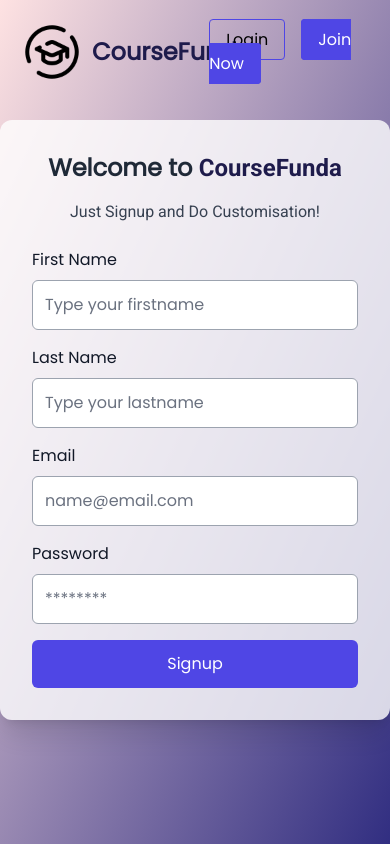
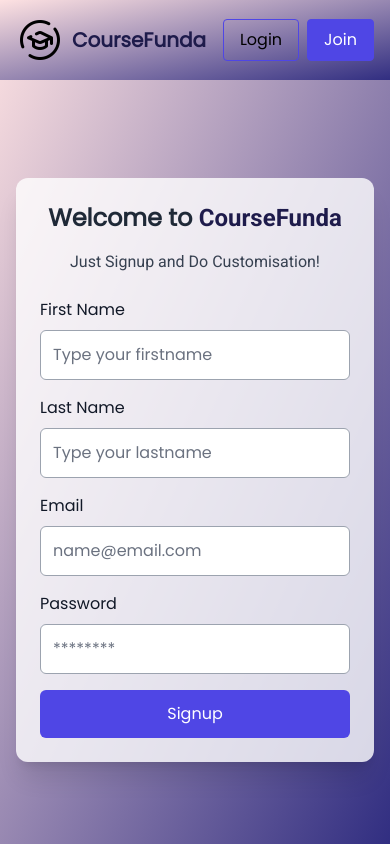
Before and after one commit to Sudip-Chel/Course-Funda_Full_Stack_Project, a React (Vite) app in the folder frontend/: page /admin/signup in a window 390 px wide. Built offline with nearby package versions, Linux system fonts and the light colour scheme.

Commit message:
Refactor AdminLogin and AdminSignup components for improved layout and error handling; enhance Courses component with search functionality and sidebar improvements

```diff
--- a/frontend/src/admin/AdminLogin.jsx
+++ b/frontend/src/admin/AdminLogin.jsx
@@ -5,28 +5,28 @@
 import toast from "react-hot-toast";
 import { BACKEND_URL } from "../utils/utils";
 import { useAdminAuth } from "../context/AdminAuthContext.jsx";
+
 function AdminLogin() {
   const [email, setEmail] = useState("");
   const [password, setPassword] = useState("");
-
   const [errorMessage, setErrorMessage] = useState("");
-
   const { login } = useAdminAuth();
-
   const navigate = useNavigate();
 
   const handleSubmit = async (e) => {
     e.preventDefault();
-  setErrorMessage(""); // Clear previous errors, if any
+    setErrorMessage(""); // Clear previous errors
 
     try {
-    const response = await axios.post(`${BACKEND_URL}/admin/login`, {email, password}, {withCredentials:true});
-
-    login(response.data.admin, response.data.token);  // update context, localStorage
-
+      const response = await axios.post(
+        `${BACKEND_URL}/admin/login`,
+        { email, password },
+        { withCredentials: true }
+      );
+      login(response.data.admin, response.data.token);
       toast.success(response.data.message);
       navigate("/admin/dashboard", { replace: true });
-  }  catch (error) {
+    } catch (error) {
       if (error.response) {
         setErrorMessage(error.response.data.errors || "Login failed");
       } else {
@@ -36,91 +36,90 @@
   };
 
   return (
-    <div className='min-h-screen bg-gradient-to-br from-red-100 to-indigo-900'>
-  <div className='container mx-auto flex items-center justify-center py-10'>
+    <div className="min-h-screen bg-gradient-to-br from-red-100 to-indigo-900 flex flex-col">
       {/* Header */}
-    <header className='absolute top-0 left-0 w-full flex justify-between items-center p-5'>
-      <div className='flex items-center space-x-2'>
-        <img src={logo} alt="CourseHaven logo" className='h-16 w-16 rounded-full' />
-        <Link to={"/"} className='text-2xl text-indigo-950 font-bold'>
+      <header className="w-full flex items-center justify-between px-4 py-4 fixed top-0 left-0 bg-gradient-to-br from-red-100 to-indigo-900 z-20">
+        <div className="flex items-center space-x-2">
+          <img src={logo} alt="CourseHaven logo" className="h-12 w-12 sm:h-16 sm:w-16 rounded-full" />
+          <Link to="/" className="text-xl sm:text-2xl text-indigo-950 font-bold">
             CourseHaven
           </Link>
         </div>
-      <div className='space-x-4'>
+        <div className="flex space-x-2">
           <Link
-          to={"/admin/signup"}
-          className='px-4 py-2 border border-indigo-600 rounded hover:bg-indigo-600 hover:text-white transition'
+            to="/admin/signup"
+            className="px-4 py-2 border border-indigo-600 rounded hover:bg-indigo-600 hover:text-white text-base transition"
           >
             Signup
           </Link>
           <Link
-          to={"/courses"}
-          className='px-4 py-2 bg-indigo-600 text-white border border-indigo-600 rounded hover:bg-transparent hover:text-black transition'
+            to="/courses"
+            className="px-4 py-2 border bg-indigo-600 text-white border-indigo-600 rounded hover:bg-transparent hover:text-black text-base transition"
           >
-          Join now
+            Join
           </Link>
         </div>
       </header>
 
-    {/* Admin Login Form */}
-    <div className='bg-white/80 p-8 rounded-xl shadow-xl w-full max-w-md mt-20'>
-      <h2 className='text-2xl font-bold mb-4 text-center text-gray-800'>
-        Welcome to <span className='text-indigo-950'>CourseHaven</span>
+      {/* Form Section */}
+      <main className="flex-grow flex items-center justify-center px-4 pt-24">
+        <div className="bg-white/80 p-6 sm:p-8 rounded-xl shadow-xl w-full max-w-md">
+          <h2 className="text-2xl font-bold mb-4 text-center text-gray-800">
+            Welcome to <span className="text-indigo-950">CourseHaven</span>
           </h2>
-      <p className='text-center text-gray-700 mb-6'>
+          <p className="text-center text-gray-700 mb-6">
             Log in to access admin dashboard!
           </p>
-      <form onSubmit={handleSubmit}>
-        <div className='mb-4'>
-          <label htmlFor='email' className='text-gray-900 mb-2 block'>
+          <form onSubmit={handleSubmit} className="space-y-4">
+            <div>
+              <label htmlFor="email" className="text-gray-900 mb-2 block">
                 Email
               </label>
               <input
-            type='email'
-            id='email'
-            name='email'
-            autoComplete='email'
+                type="email"
+                id="email"
+                name="email"
+                autoComplete="email"
                 value={email}
-            onChange={(e) => setEmail(e.target.value)}
-            className='w-full p-3 rounded-md bg-white border border-gray-400 focus:outline-none focus:ring-2 focus:ring-indigo-600'
-            placeholder='name@email.com'
+                onChange={e => setEmail(e.target.value)}
+                className="w-full p-3 rounded-md bg-white border border-gray-400 focus:outline-none focus:ring-2 focus:ring-indigo-600"
+                placeholder="name@email.com"
                 required
-            aria-label='Email'
+                aria-label="Email"
               />
             </div>
-        <div className='mb-4'>
-          <label htmlFor='password' className='text-gray-900 mb-2 block'>
+            <div>
+              <label htmlFor="password" className="text-gray-900 mb-2 block">
                 Password
               </label>
               <input
-            type='password'
-            id='password'
-            name='password'
-            autoComplete='current-password'
+                type="password"
+                id="password"
+                name="password"
+                autoComplete="current-password"
                 value={password}
-            onChange={(e) => setPassword(e.target.value)}
-            className='w-full p-3 rounded-md bg-white border border-gray-400 focus:outline-none focus:ring-2 focus:ring-indigo-600'
-            placeholder='********'
+                onChange={e => setPassword(e.target.value)}
+                className="w-full p-3 rounded-md bg-white border border-gray-400 focus:outline-none focus:ring-2 focus:ring-indigo-600"
+                placeholder="********"
                 required
-            aria-label='Password'
+                aria-label="Password"
               />
             </div>
             {errorMessage && (
-          <div className='mb-4 text-red-600 text-sm whitespace-pre-line text-center'>
+              <div className="text-red-600 text-sm whitespace-pre-line text-center">
                 {errorMessage}
               </div>
             )}
             <button
-          type='submit'
-          className='w-full bg-indigo-600 hover:bg-indigo-700 text-white py-3 px-6 rounded-md transition'
+              type="submit"
+              className="w-full bg-indigo-600 hover:bg-indigo-700 text-white py-3 px-6 rounded-md transition"
             >
               Login
             </button>
           </form>
         </div>
+      </main>
     </div>
-</div>
-
   );
 }
 
--- a/frontend/src/admin/AdminSignup.jsx
+++ b/frontend/src/admin/AdminSignup.jsx
@@ -10,7 +10,6 @@
   const [lastName, setLastName] = useState("");
   const [email, setEmail] = useState("");
   const [password, setPassword] = useState("");
-
   const [errorMessage, setErrorMessage] = useState("");
 
   const navigate = useNavigate();
@@ -34,46 +33,51 @@
           },
         }
       );
-      console.log("Signup successful: ", response.data);
       toast.success(response.data.message);
       navigate("/admin/login");
     } catch (error) {
       if (error.response) {
         setErrorMessage(error.response.data.errors || "AdminSignup failed!!!");
+        toast.error("AdminSignup failed!!!");
       }
     }
   };
 
   return (
-   <div className='min-h-screen bg-gradient-to-br from-red-100 to-indigo-900'>
-  <div className='container mx-auto flex items-center justify-center py-10'>
+    <div className="min-h-screen bg-gradient-to-br from-red-100 to-indigo-900 flex flex-col">
       {/* Header */}
-    <header className='absolute top-0 left-0 w-full flex justify-between items-center p-5'>
-      <div className='flex items-center space-x-2'>
-        <img src={logo} alt="CourseFunda logo" className='h-16 w-16 rounded-full' />
-        <h1 className='text-2xl text-indigo-950 font-bold'>CourseFunda</h1>
+      <header className="w-full flex items-center justify-between px-4 py-4 fixed top-0 left-0 bg-gradient-to-br from-red-100 to-indigo-900 z-30">
+        <div className="flex items-center space-x-2">
+          <img src={logo} alt="CourseFunda logo" className="h-12 w-12 sm:h-16 sm:w-16 rounded-full" />
+          <h1 className="text-xl sm:text-2xl text-indigo-950 font-bold">CourseFunda</h1>
         </div>
-      <div className='space-x-4'>
-        <Link to={"/admin/login"}
-          className="px-4 py-2 border border-indigo-600 rounded hover:bg-indigo-600 hover:text-white transition">
+        <div className="flex space-x-2">
+          <Link
+            to="/admin/login"
+            className="px-4 py-2 border border-indigo-600 rounded hover:bg-indigo-600 hover:text-white text-base transition"
+          >
             Login
           </Link>
-        <Link to={"/"}
-          className="px-4 py-2 bg-indigo-600 text-white border border-indigo-600 rounded hover:bg-transparent hover:text-black transition">
-          Join Now
+          <Link
+            to="/"
+            className="px-4 py-2 border bg-indigo-600 text-white border-indigo-600 rounded hover:bg-transparent hover:text-black text-base transition"
+          >
+            Join
           </Link>
         </div>
       </header>
-    {/* Signup Form */}
-    <div className="bg-white/80 p-8 rounded-xl shadow-xl w-full max-w-md mt-20">
+
+      {/* Form Section */}
+      <main className="flex-grow flex items-center justify-center px-4 pt-24">
+        <div className="bg-white/80 p-6 sm:p-8 rounded-xl shadow-xl w-full max-w-md">
           <h2 className="text-2xl font-bold mb-4 text-center text-gray-800">
-        Welcome to <span className='text-indigo-950'>CourseFunda</span>
+            Welcome to <span className="text-indigo-950">CourseFunda</span>
           </h2>
           <p className="text-center text-gray-700 mb-6">
             Just Signup and Do Customisation!
           </p>
-      <form onSubmit={handleSubmit}>
-        <div className="mb-4">
+          <form onSubmit={handleSubmit} className="space-y-4">
+            <div>
               <label htmlFor="firstname" className="text-gray-900 mb-2 block">First Name</label>
               <input
                 type="text"
@@ -81,14 +85,14 @@
                 name="firstname"
                 autoComplete="given-name"
                 value={firstName}
-            onChange={(e) => setFirstName(e.target.value)}
+                onChange={e => setFirstName(e.target.value)}
                 className="w-full p-3 rounded-md bg-white border border-gray-400 focus:outline-none focus:ring-2 focus:ring-indigo-600"
                 placeholder="Type your firstname"
                 required
                 aria-label="First Name"
               />
             </div>
-        <div className="mb-4">
+            <div>
               <label htmlFor="lastname" className="text-gray-900 mb-2 block">Last Name</label>
               <input
                 type="text"
@@ -96,14 +100,14 @@
                 name="lastname"
                 autoComplete="family-name"
                 value={lastName}
-            onChange={(e) => setLastName(e.target.value)}
+                onChange={e => setLastName(e.target.value)}
                 className="w-full p-3 rounded-md bg-white border border-gray-400 focus:outline-none focus:ring-2 focus:ring-indigo-600"
                 placeholder="Type your lastname"
                 required
                 aria-label="Last Name"
               />
             </div>
-        <div className="mb-4">
+            <div>
               <label htmlFor="email" className="text-gray-900 mb-2 block">Email</label>
               <input
                 type="email"
@@ -111,14 +115,14 @@
                 name="email"
                 autoComplete="email"
                 value={email}
-            onChange={(e) => setEmail(e.target.value)}
+                onChange={e => setEmail(e.target.value)}
                 className="w-full p-3 rounded-md bg-white border border-gray-400 focus:outline-none focus:ring-2 focus:ring-indigo-600"
                 placeholder="name@email.com"
                 required
                 aria-label="Email"
               />
             </div>
-        <div className="mb-4">
+            <div>
               <label htmlFor="password" className="text-gray-900 mb-2 block">Password</label>
               <input
                 type="password"
@@ -126,7 +130,7 @@
                 name="password"
                 autoComplete="new-password"
                 value={password}
-            onChange={(e) => setPassword(e.target.value)}
+                onChange={e => setPassword(e.target.value)}
                 className="w-full p-3 rounded-md bg-white border border-gray-400 focus:outline-none focus:ring-2 focus:ring-indigo-600"
                 placeholder="********"
                 required
@@ -134,7 +138,7 @@
               />
             </div>
             {errorMessage && (
-          <div className="mb-4 text-red-600 text-sm whitespace-pre-line text-center">
+              <div className="text-red-600 text-sm whitespace-pre-line text-center">
                 {errorMessage}
               </div>
             )}
@@ -146,9 +150,8 @@
             </button>
           </form>
         </div>
+      </main>
     </div>
-</div>
-
   );
 }
 
```
Also changed, not shown: frontend/src/components/Courses.jsx (+20 -19 lines). Lines whose indentation alone changed are shown as unchanged.
